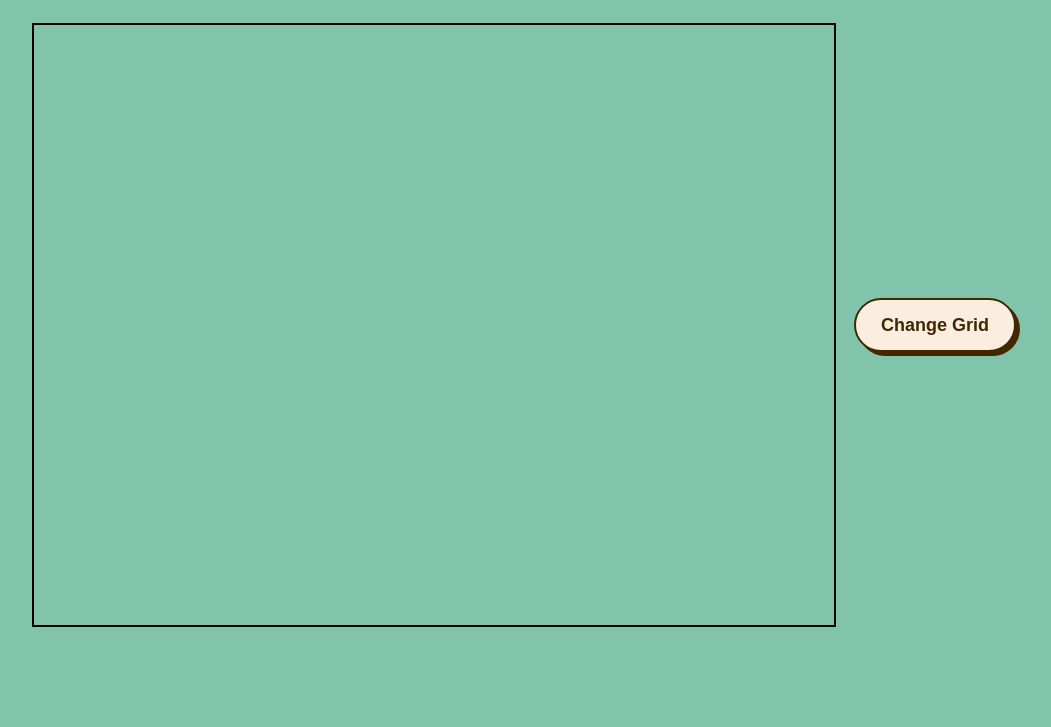
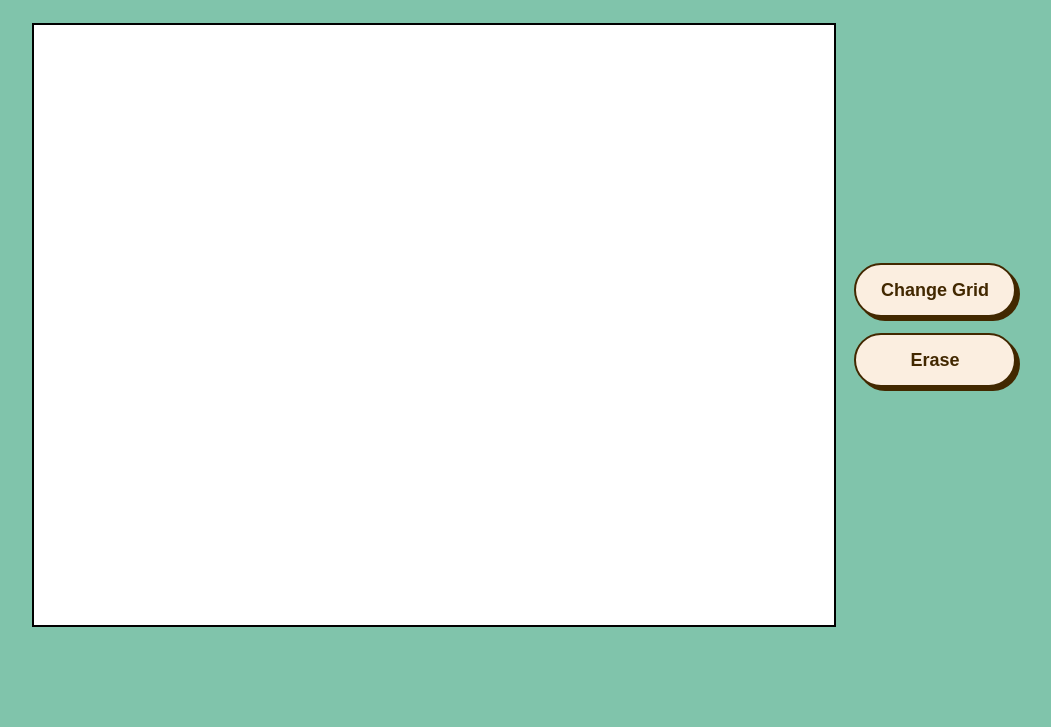
Before and after one commit to EmirYscn/etchsketch, a plain HTML site: page index.html in a window 1280 px wide. Shown: the part 73-800 px from the top of the page, without its empty margins (112-1163 px from the left). Drawn offline with Linux system fonts and the light colour scheme.

Commit message:
add erase button and clean some code in script.js

```diff
--- a/index.html
+++ b/index.html
@@ -12,7 +12,8 @@
       <main class="main">
         <div class="canvas"></div>
         <div class="buttons">
-          <button class="btn canvas-size">Change Grid</button>
+          <button class="btn grid-size">Change Grid</button>
+          <button class="btn erase-btn">Erase</button>
         </div>
       </main>
     </div>
--- a/script.js
+++ b/script.js
@@ -1,10 +1,11 @@
 let canvasWidth = 800;
 let canvasHeight = 600;
-const initialGridSize = 100;
+const initialGridSize = 16;
 let drawColor = "rgb(0, 0, 0)";
 
 const canvas = document.querySelector(".canvas");
-const buttonCanvas = document.querySelector(".canvas-size");
+const buttonCanvas = document.querySelector(".grid-size");
+const eraseButton = document.querySelector(".erase-btn");
 
 buttonCanvas.addEventListener("click", () => {
   let squareNum = prompt("What should be the number of squares per side?");
@@ -18,32 +19,37 @@ buttonCanvas.addEventListener("click", () => {
   createGrid(squareNum);
 });
 
-function createRow(size) {
+function drawing() {
+  const columns = document.querySelectorAll(".column");
+  columns.forEach((element) => {
+    element.addEventListener("mouseover", () => {
+      element.style.backgroundColor = drawColor;
+    });
+  });
+
+  eraseButton.addEventListener("click", () => {
+    columns.forEach((element) => {
+      element.style.backgroundColor = "#fff";
+    });
+  });
+}
+
+function createGrid(size) {
   for (let i = 0; i < size; i++) {
-    const divRow = document.createElement("div");
-    divRow.style.height = "100%";
-    divRow.style.width = "100%";
-    divRow.style.display = "flex";
-    canvas.appendChild(divRow);
+    const row = document.createElement("div");
+    row.classList.add("row");
+    canvas.appendChild(row);
+
     for (let j = 0; j < size; j++) {
-      divRow.appendChild(createDiv(size));
+      const column = document.createElement("div");
+      column.classList.add("column");
+      let height = (canvasHeight / size).toString() + "px";
+      let width = (canvasWidth / size).toString() + "px";
+      column.style.height = height;
+      column.style.width = width;
+      row.appendChild(column);
     }
   }
+  drawing();
 }
-function createDiv(gridNum) {
-  const div = document.createElement("div");
-  let height = (canvasHeight / gridNum).toString() + "px";
-  let width = (canvasWidth / gridNum).toString() + "px";
-  div.style.height = height;
-  div.style.width = width;
-  div.addEventListener("mouseover", () => {
-    div.style.backgroundColor = drawColor;
-  });
-  return div;
-}
-
-function createGrid(gridNum) {
-  createRow(gridNum);
-}
-
 createGrid(initialGridSize);
--- a/styles.css
+++ b/styles.css
@@ -14,6 +14,15 @@ body {
   justify-content: center;
   padding: 16px;
 }
+.row {
+  display: flex;
+  height: 100%;
+  width: 100%;
+}
+.column {
+  width: ;
+  height: ;
+}
 .main {
   display: flex;
   justify-content: center;
@@ -28,6 +37,7 @@ body {
   flex-direction: column;
   justify-content: center;
   align-items: center;
+  background-color: #fff;
 }
 .buttons {
   display: flex;
```
